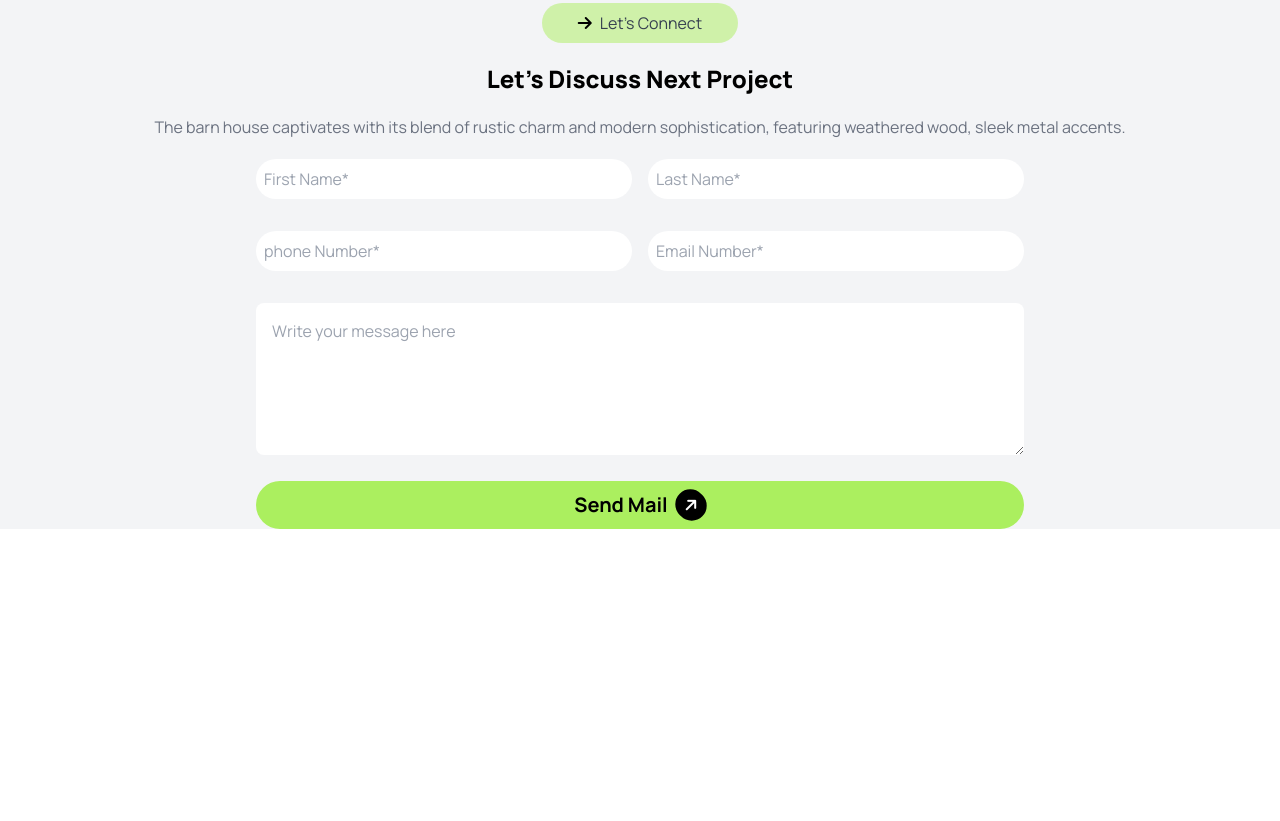
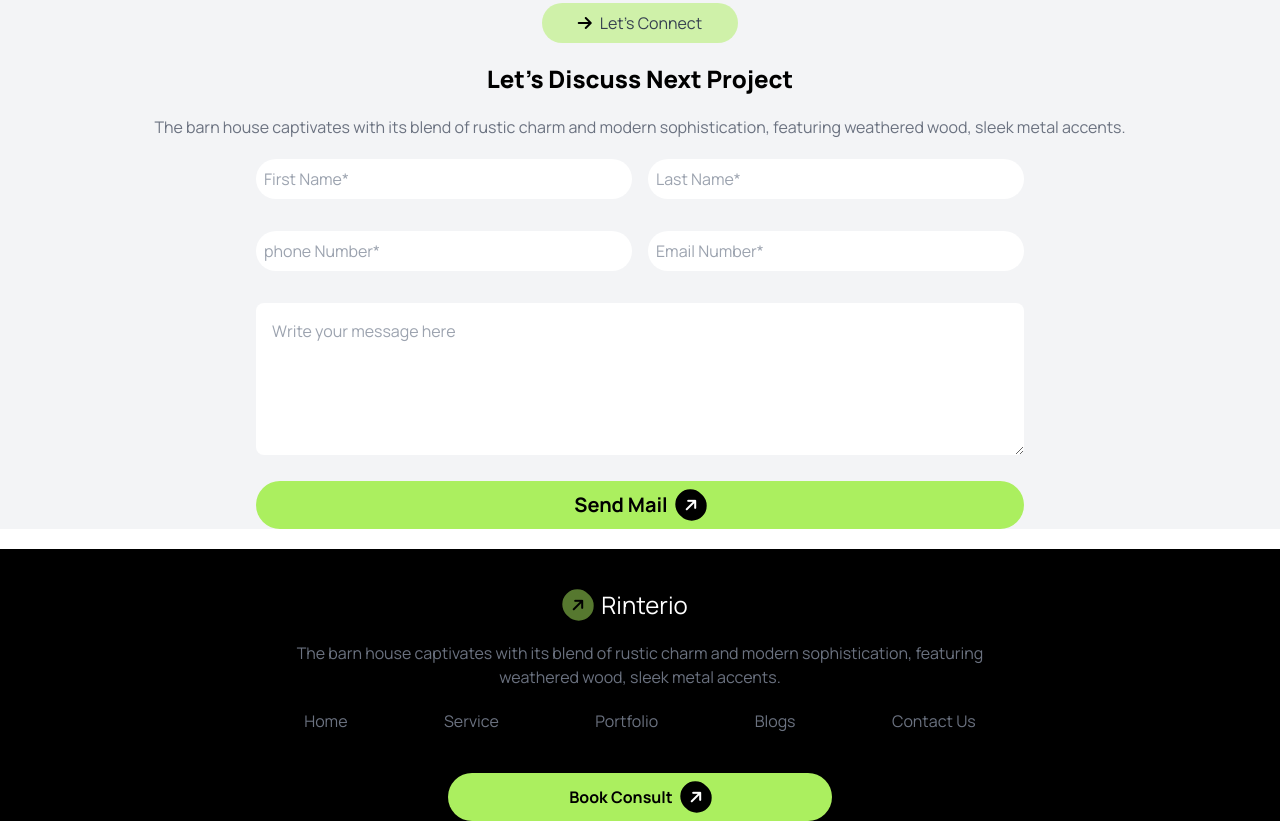
Before and after one commit to saruwar11/Assaingment-003, a plain HTML site: page index.html in a window 1280 px wide. Shown: the part 2895-3716 px from the top of the page. Before the commit the page ends 3444 px from the top, so only its background shows below. Drawn offline with nearby package versions, Linux system fonts and the light colour scheme.

Commit message:
added footer section

```diff
--- a/index.html
+++ b/index.html
@@ -288,11 +288,32 @@
                   </div>
         </section>
       </main>
+    <!-- footer section -->
+    <footer class="bg-black w-full ">
+        <section class="w-11/12 mx-auto pt-10 pb-10 lg:pb-0">
+          <div class="text-center max-w-3xl mx-auto">
 
+            <div class="flex items-center mb-5 w-1/5 mx-auto gap-2">
+              <i class="fa-solid fa-arrow-right bg-color02 p-2 rounded-full -rotate-45"></i>
+              <h1 class="text-white text-2xl">Rinterio</h1>
+            </div>
+            <p class="text-gray-500 ">The barn house captivates with its blend of rustic charm and modern sophistication,  featuring weathered wood, sleek metal accents.</p>
+            <div class="mt-5">
+              <ul class=" lg:flex justify-around ">
+                <li class="text-gray-500 mb-5">Home</li>
+                <li class="text-gray-500 mb-5">Service</li>
+                <li class="text-gray-500 mb-5">Portfolio</li>
+                <li class="text-gray-500 mb-5">Blogs</li>
+                <li class="text-gray-500 mb-5">Contact Us</li>
+              </ul>
+            </div>
+            <div class="bg-color01 flex gap-2 p-2 rounded-3xl items-center justify-center mt-5 mx-auto w-1/2 lg:1/4">
+              <h1 class="font-bold ">Book Consult</h1>
+              <i class="fa-solid fa-arrow-right bg-black text-white rounded-full p-2 -rotate-45"></i>
+            </div>
 
-
-
-
-
+          </div>
+        </section>
+       </footer>
 </body>
 </html>
```
